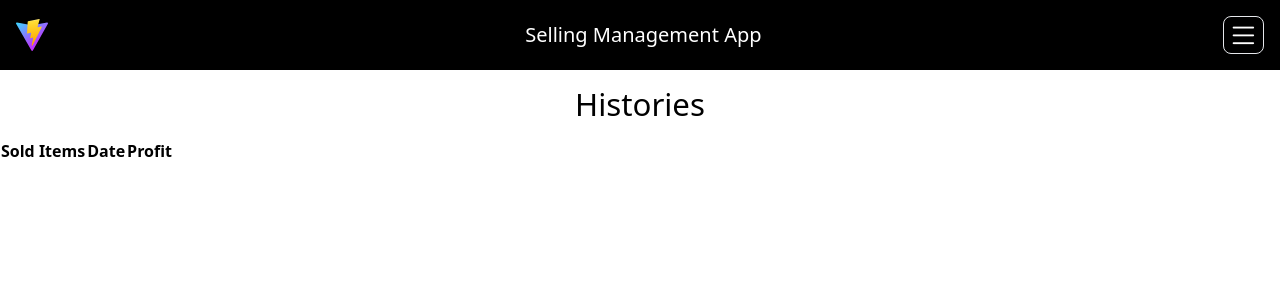
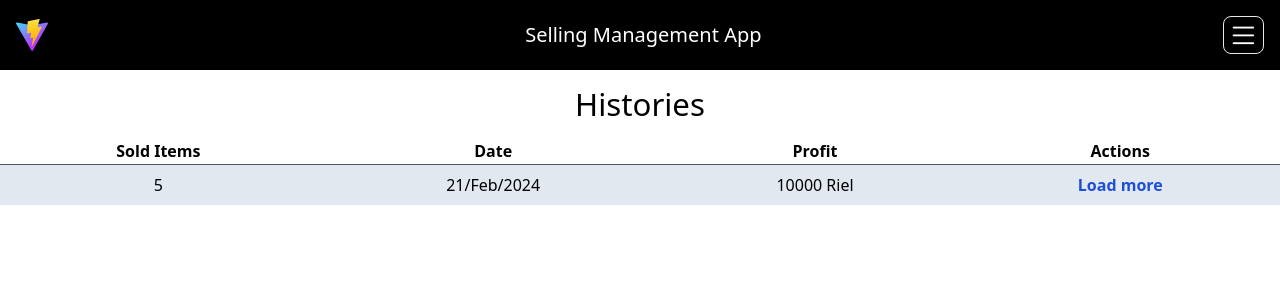
Before and after one commit to TepChoulong/SellingManagment-App, a React (Vite) app: page / in a window 1280 px wide. Shown: the top 300 px of the page. Built offline with nearby package versions, Linux system fonts and the light colour scheme.

Commit message:
Working on table

```diff
--- a/package.json
+++ b/package.json
@@ -4,7 +4,7 @@
   "version": "0.0.0",
   "type": "module",
   "scripts": {
-    "dev": "vite",
+    "dev": "vite --host",
     "build": "vite build",
     "lint": "eslint . --ext js,jsx --report-unused-disable-directives --max-warnings 0",
     "preview": "vite preview"
--- a/src/App.jsx
+++ b/src/App.jsx
@@ -1,6 +1,7 @@
 import { useState } from "react";
 
 import Header from "./components/Header";
+import History_Table from "./components/History_Table";
 
 function App() {
   return (
@@ -10,17 +11,7 @@ function App() {
         <div className="contents-container">
           <h1 className="text-3xl mt-4 text-center">Histories</h1>
           <div className="histories-table-container">
-            <table className="mt-4">
-              <tr>
-                <th>Sold Items</th>
-                <th>Date</th>
-                <th>Profit</th>
-              </tr>
-              <tr>
-                <td></td>
-                <td></td>
-              </tr>
-            </table>
+            <History_Table />
           </div>
         </div>
       </div>
--- /dev/null
+++ b/src/components/History_Post.jsx
@@ -0,0 +1,21 @@
+export default function History_Post() {
+  const TestClicking = () => {
+    alert("clicked");
+  };
+  return (
+    <tr className="text-center bg-slate-200">
+      <td className="p-2 00">5</td>
+      <td>21/Feb/2024</td>
+      <td>10000 Riel</td>
+      <td>
+        <button
+          type="button"
+          className="load-more-btn font-semibold text-blue-700"
+          onClick={() => TestClicking()}
+        >
+          Load more
+        </button>
+      </td>
+    </tr>
+  );
+}
--- /dev/null
+++ b/src/components/History_Table.jsx
@@ -0,0 +1,19 @@
+import History_Post from "./History_Post";
+
+export default function History_Table() {
+  return (
+    <table className="mt-4 min-w-full divide-y divide-gray-600 dark:divide-gray-900">
+      <thead>
+        <tr className="table-header text-center text-ls">
+          <th>Sold Items</th>
+          <th>Date</th>
+          <th>Profit</th>
+          <th>Actions</th>
+        </tr>
+      </thead>
+      <tbody>
+        <History_Post />
+      </tbody>
+    </table>
+  );
+}
```
